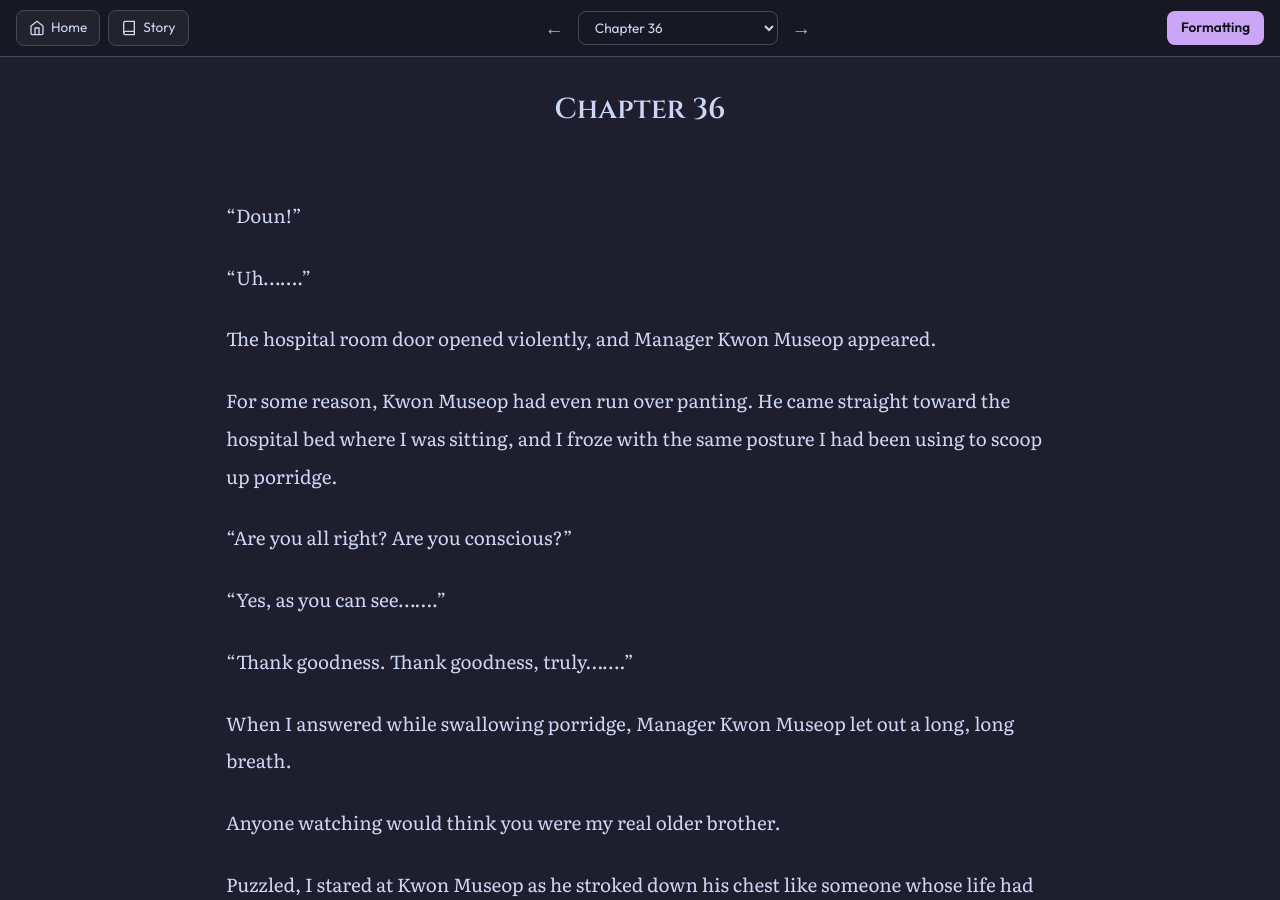
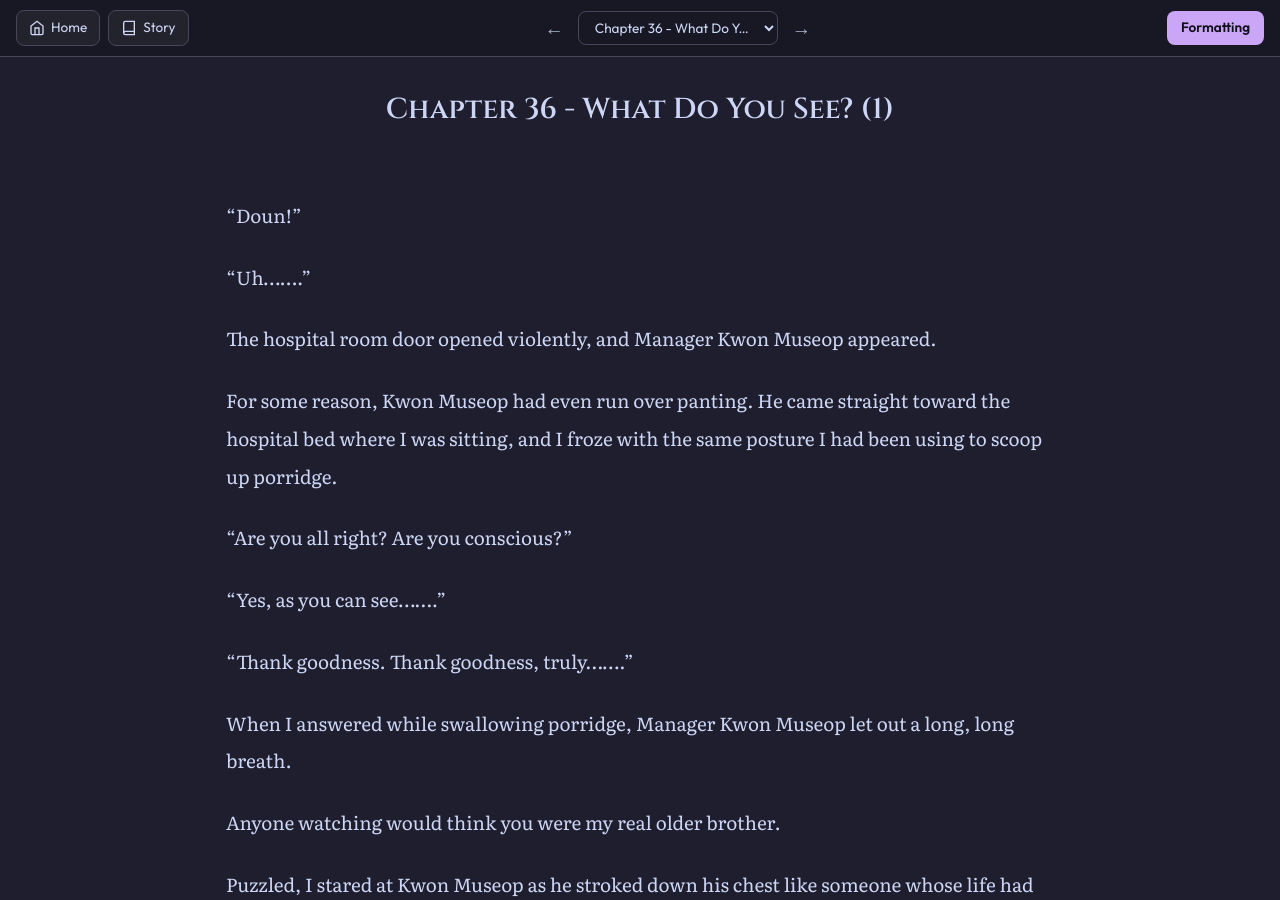
Before and after one commit to soleumn/soleumn.github.io, a Jekyll site: the page built from _chapters/esg/ch36.md, in a window 1280 px wide and 900 px high. Built offline with Jekyll 4.4.1, drawn with Linux system fonts in a browser that asks for light colours; comment, search, counter and statistics services are not loaded.

Commit message:
Update ch36.md

```diff
--- a/_chapters/esg/ch36.md
+++ b/_chapters/esg/ch36.md
@@ -1,5 +1,5 @@
 ---
-title: "Chapter 36"
+title: "Chapter 36 - What Do You See? (1)"
 categories: esg
 capitulo: 36
 ---
```
